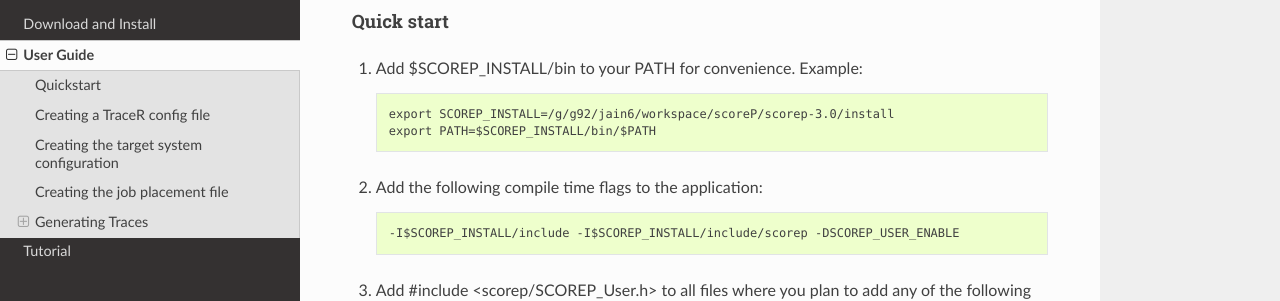
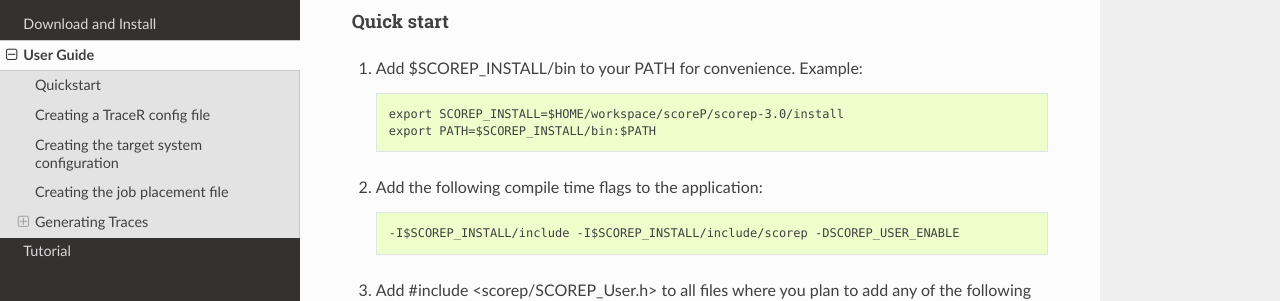
Before and after one commit to hpcgroup/TraceR, a Sphinx documentation site: the page built from docs/userguide.rst, in a window 1280 px wide and 900 px high, scrolled down 1533 px. Shown: the part 153-454 px from the top of the window. Built offline with Sphinx 7.4.7 and the Read the Docs theme 2.0.0, drawn with Linux system fonts in a browser that asks for light colours; formulas are drawn with MathJax 3; pages that are not in the unit, such as notebooks, are missing from menus.

Commit message:
Make the example path in the userguide generic (no specific username in the home directory)

```diff
--- a/docs/userguide.rst
+++ b/docs/userguide.rst
@@ -67,8 +67,8 @@ Quick start
 
 1. Add $SCOREP_INSTALL/bin to your PATH for convenience. Example::
 
-    export SCOREP_INSTALL=/g/g92/jain6/workspace/scoreP/scorep-3.0/install
-    export PATH=$SCOREP_INSTALL/bin/$PATH
+    export SCOREP_INSTALL=$HOME/workspace/scoreP/scorep-3.0/install
+    export PATH=$SCOREP_INSTALL/bin:$PATH
 
 2. Add the following compile time flags to the application::
 
```
